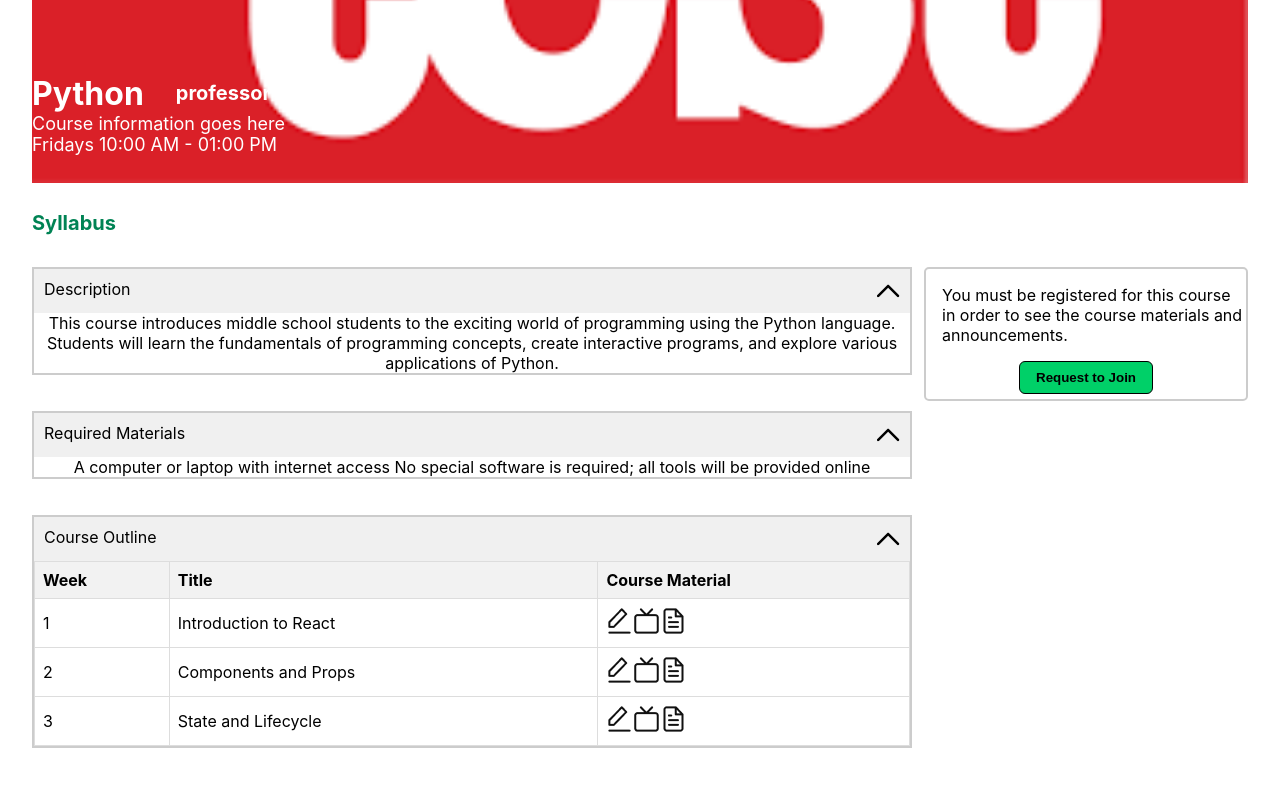
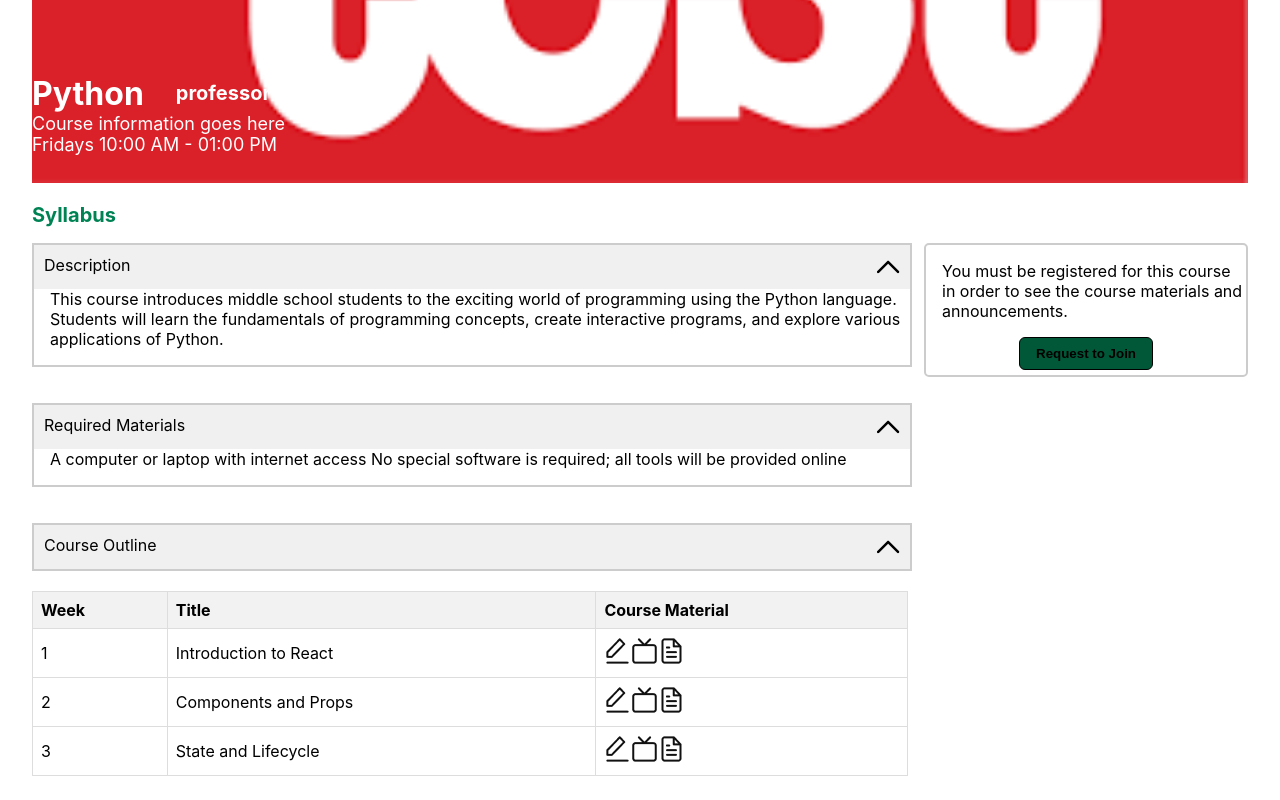
Before and after one commit to krokerdile/weJump_Fe, a React (Vite) app: page /weJump_Fe/Courses/1 in a window 1280 px wide. Shown: the part 456-1256 px from the top of the page. Built offline with nearby package versions, Linux system fonts and the light colour scheme.

Commit message:
design: change syllabus design

```diff
--- a/src/components/Courses/CoursePage/CourseOutline.jsx
+++ b/src/components/Courses/CoursePage/CourseOutline.jsx
@@ -34,21 +34,24 @@ const Table = () => {
   };
 
   return (
-    <TableWrapper>
+    <div>
+      <OutlineWrapper>
         <ScheduleHeader onClick={toggleAccordion}>
           <span>Course Outline</span>
           <ExpandIcon isExpanded={isExpanded}>
             <img src={rectangle} alt="rectangle" width="24" height="14"/>
           </ExpandIcon>
         </ScheduleHeader>
+      </OutlineWrapper>
+      <TableWrapper>
         {isExpanded && (
         <table>
           <thead>
-            <tr>
+            <TableHead>
               <th>Week</th>
               <th>Title</th>
               <th>Course Material</th>
-            </tr>
+            </TableHead>
           </thead>
           <tbody>
             {tableData.map((row, index) => (
@@ -72,16 +75,23 @@ const Table = () => {
         </table>
         )}
       </TableWrapper>
+    </div>
+
+
+
   );
 };
 
 export default Table;
 
-const TableWrapper = styled.div`
+const OutlineWrapper = styled.div`
   border: 2px solid #ccc;
   margin-bottom: 20px;
   width: 100%;
   align-items: left;
+`;
+
+const TableWrapper = styled.div`
 
   table {
     width: 100%;
@@ -99,6 +109,9 @@ const TableWrapper = styled.div`
     background-color: #f2f2f2;
   }
 `;
+const TableHead = styled.tr`
+  background-color: ${(props) => props.theme.color["highlight"]};
+`;
 
 const ScheduleHeader = styled.div`
   display: flex;
--- a/src/components/Courses/CoursePage/Description.jsx
+++ b/src/components/Courses/CoursePage/Description.jsx
@@ -52,4 +52,7 @@ const DescriptionDetails = styled.div`
   max-height: ${(props) => (props.isExpanded ? "none" : "0")};
   overflow: hidden;
   transition: max-height 0.3s ease-in-out;
+  text-align: left;
+  margin-left:1rem;
+  margin-bottom: 1rem;
 `;
--- a/src/components/Courses/CoursePage/Join.jsx
+++ b/src/components/Courses/CoursePage/Join.jsx
@@ -6,7 +6,7 @@ const Join = () => {
         <JoinWrapper>
             <p className="request">You must be registered for this course in order to see the course materials and announcements.</p>
             <ButtonWrapper>
-                <DefaultButton text="Request to Join" background="button" fontWeight="category" color="black"/>
+                <DefaultButton text="Request to Join" background="pressed" fontWeight="category" color="black"/>
             </ButtonWrapper>
         </JoinWrapper>
     );
--- a/src/components/Courses/CoursePage/Nav.jsx
+++ b/src/components/Courses/CoursePage/Nav.jsx
@@ -58,7 +58,7 @@ export default Nav;
 const NavWrapper = styled.div`
   display: flex;
   gap: 1rem;
-  margin-top:1.5rem;
+  margin-top:1rem;
   font-size: ${(props) => props.theme.fontSize["category"]};
   font-weight: ${(props) => props.theme.fontWeight["category"]};
 
--- a/src/components/Courses/CoursePage/RequiredMaterials.jsx
+++ b/src/components/Courses/CoursePage/RequiredMaterials.jsx
@@ -51,4 +51,7 @@ const RequiredMaterialsDetails = styled.div`
   max-height: ${(props) => (props.isExpanded ? "none" : "0")};
   overflow: hidden;
   transition: max-height 0.3s ease-in-out;
+  text-align: left;
+  margin-left:1rem;
+  margin-bottom: 1rem;
 `;
--- a/src/pages/CoursePage.jsx
+++ b/src/pages/CoursePage.jsx
@@ -80,7 +80,7 @@ const ContentWrapper = styled.div`
   display: flex;
   justify-content: flex-start;
   align-items: flex-start;
-  margin-top: 2rem;
+  margin-top: 1rem;
 `;
 
 const DetailWrapper = styled.div`
```
Lines whose indentation alone changed are shown as unchanged.
